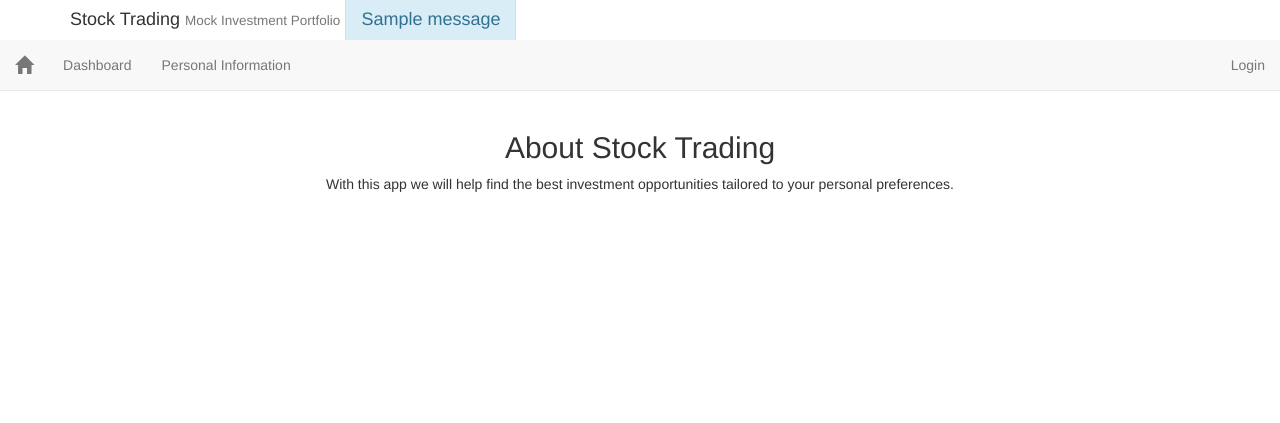
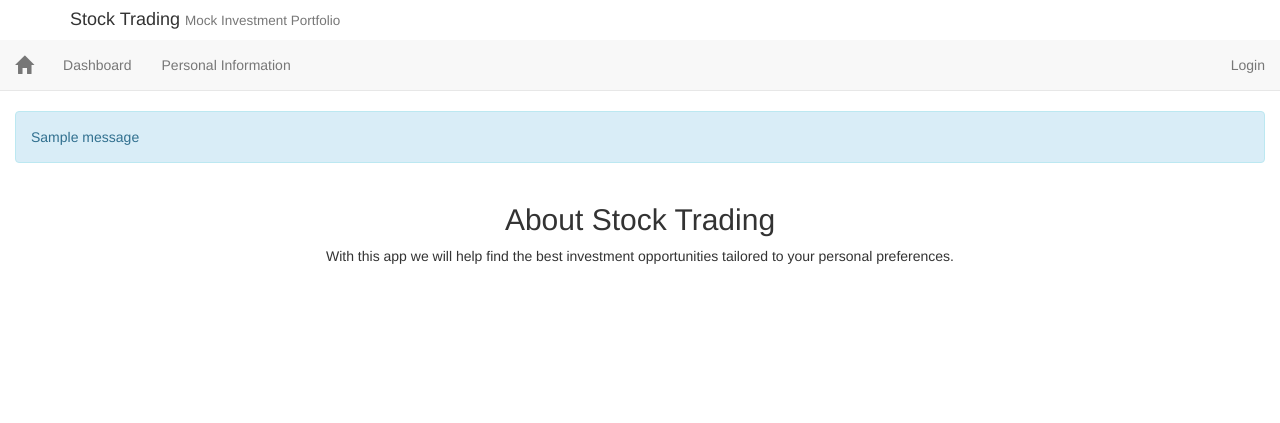
Before and after one commit to ucsb-cs48-w19/6pm-stock-trading, a Flask app: page /about in a window 1280 px wide. Shown: the top 423 px of the page. Run offline with Flask 2, Linux system fonts and the light colour scheme; tables that the repository leaves empty hold one stand-in row (values such as "Sample post"); one stand-in notice (Sample message) is shown; some libraries are stand-ins or nearby versions.

Commit message:
fix navbar styling

```diff
--- a/templates/navbar.html
+++ b/templates/navbar.html
@@ -3,15 +3,6 @@
         <h4>
           Stock Trading
           <small class="text-muted">Mock Investment Portfolio</small>
-  {% with messages = get_flashed_messages() %}
-  {% if messages %}
-
-    {% for message in messages %}
-      <span class="alert alert-info flash-message" role="alert">{{ message }}</span>
-    {% endfor %}
-
-  {% endif %}
-{% endwith %}
         </h4>
       </div>
     </header>
@@ -55,3 +46,14 @@
     </div><!-- /.navbar-collapse -->
   </div><!-- /.container-fluid -->
 </nav>
+<div class="container-fluid">
+{% with messages = get_flashed_messages() %}
+  {% if messages %}
+
+    {% for message in messages %}
+      <div class="alert alert-info flash-message" role="alert">{{ message }}</div>
+    {% endfor %}
+
+  {% endif %}
+{% endwith %}
+</div>
```
